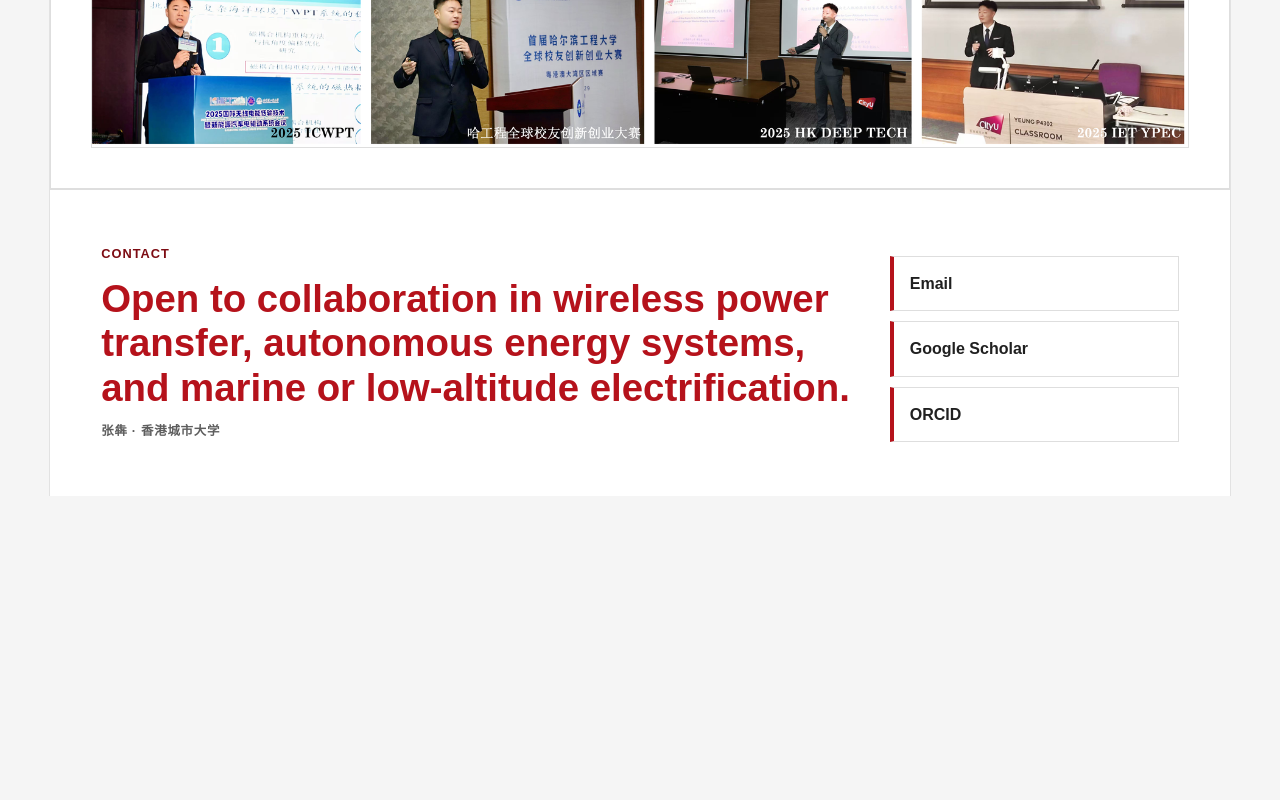
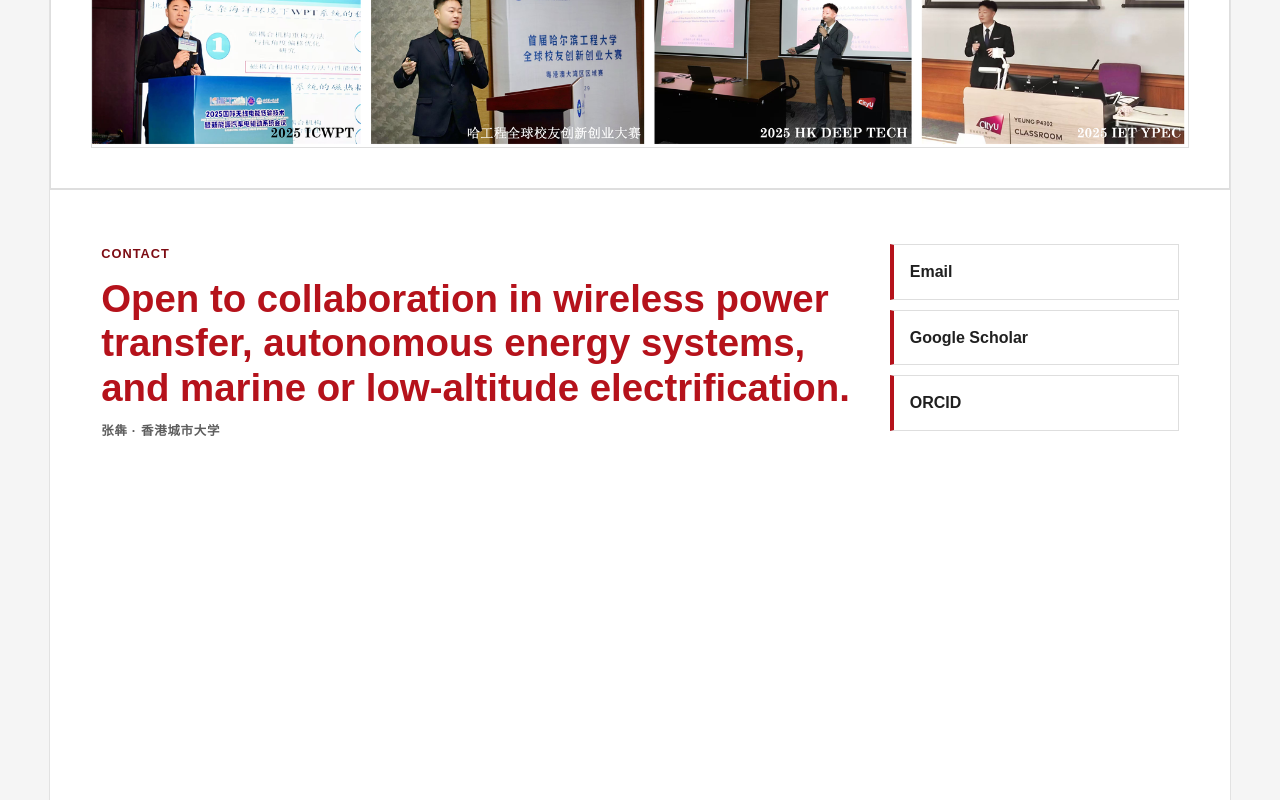
Before and after one commit to BenZhangCityU/BenZhangCityU.github.io, a plain HTML site: page index.html in a window 1280 px wide. Shown: the part 8336-9136 px from the top of the page. Before the commit the page ends 8832 px from the top, so only its background shows below. Drawn offline with Linux system fonts and the light colour scheme.

Commit message:
Align final navigation target

```diff
--- a/styles.css
+++ b/styles.css
@@ -434,6 +434,11 @@ article p,
   align-items: end;
 }
 
+#contact {
+  min-height: calc(100vh - var(--sticky-header-height) - 5px);
+  align-items: start;
+}
+
 .contact h2 {
   text-align: left;
   text-justify: auto;
```
